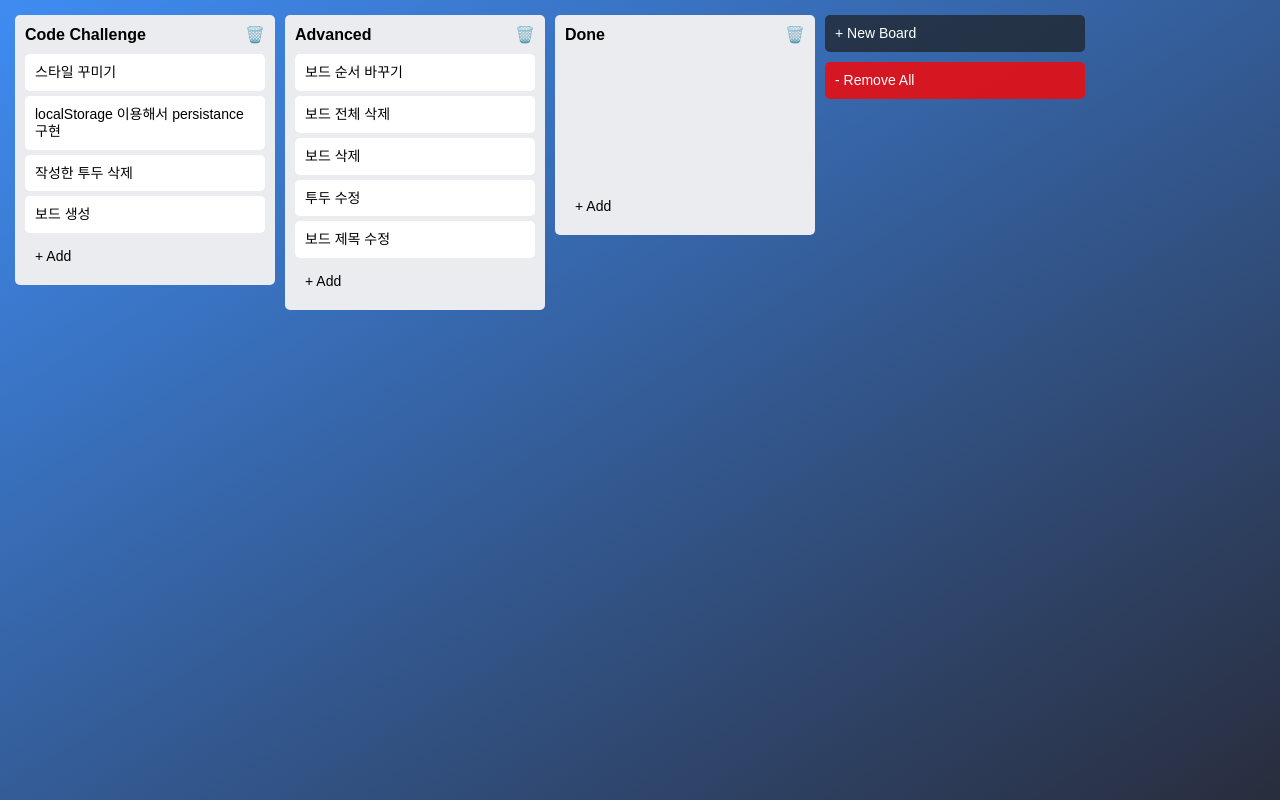
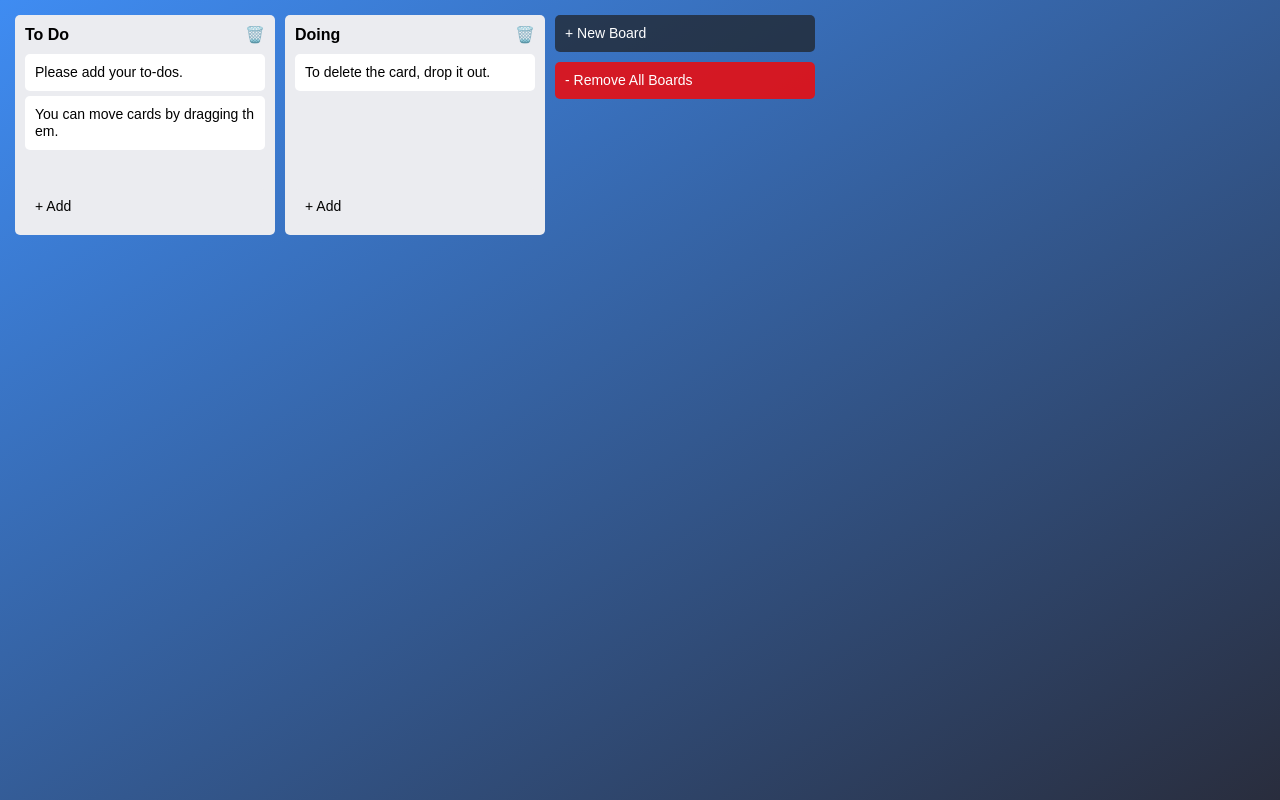
Before and after one commit to develop3357/trello-clone, a React (Create React App) app: page / in a window 1280 px wide. Built offline with nearby package versions, Linux system fonts and the light colour scheme; the HTML template or start-up script is replaced by a standard one.

Commit message:
feat: add an action to delete card by dragging out

```diff
--- a/src/App.tsx
+++ b/src/App.tsx
@@ -1,4 +1,4 @@
-import { DragDropContext, DropResult } from "react-beautiful-dnd";
+import { DragDropContext, Droppable, DropResult } from "react-beautiful-dnd";
 import { useRecoilState } from "recoil";
 import styled from "styled-components";
 import { ToDoManager, toDoState } from "./atoms";
@@ -8,6 +8,7 @@ const Wrapper = styled.div`
   height: 100vh;
   overflow-y: hidden;
   display: flex;
+  flex-direction: column;
   justify-content: flex-start;
   align-items: flex-start;
 `;
@@ -24,6 +25,12 @@ const BoardControl = styled.div`
   display: flex;
   flex-direction: column;
   gap: 10px;
+`;
+
+const CardRemovalArea = styled.div`
+  background-color: transparent;
+  width: 100%;
+  height: 100%;
 `;
 
 const AddNewBoard = styled.div`
@@ -50,6 +57,15 @@ function App() {
   const [toDos, setToDos] = useRecoilState(toDoState);
   const onDragEnd = ({ destination, source }: DropResult) => {
     if (!destination) return;
+    if (destination.droppableId === "background") {
+      setToDos((currentToDos) => {
+        return ToDoManager.init(currentToDos)
+          .removeCard(source.droppableId, source.index)
+          .done();
+      });
+      return;
+    }
+
     setToDos((currentToDos) => {
       return ToDoManager.init(currentToDos)
         .moveCard(
@@ -84,9 +100,19 @@ function App() {
           ))}
           <BoardControl>
             <AddNewBoard onClick={onAddNewBoardClick}>+ New Board</AddNewBoard>
-            <RemoveAll onClick={onRemoveAllClick}>- Remove All</RemoveAll>
+            <RemoveAll onClick={onRemoveAllClick}>
+              - Remove All Boards
+            </RemoveAll>
           </BoardControl>
         </Boards>
+        <Droppable droppableId="background">
+          {(provided) => (
+            <CardRemovalArea
+              ref={provided.innerRef}
+              {...provided.droppableProps}
+            ></CardRemovalArea>
+          )}
+        </Droppable>
       </Wrapper>
     </DragDropContext>
   );
--- a/src/atoms.ts
+++ b/src/atoms.ts
@@ -82,31 +82,11 @@ export class ToDoManager {
 export const toDoState = atom<IToDoState>({
   key: "toDo",
   default: {
-    /* "TO DO": [
-      { id: 1, text: "This cards are set by default." },
-      { id: 2, text: "UberEats Clone" },
+    "To Do": [
+      { id: 1, text: "Please add your to-dos." },
+      { id: 2, text: "You can move cards by dragging them." },
     ],
-    DOING: [
-      { id: 3, text: "React Masterclss" },
-      { id: 4, text: "TypeScript" },
-      { id: 5, text: "CSS Layout Masterclass" },
-    ],
-    DONE: [{ id: 6, text: "Zoom Clone" }], */
-
-    "Code Challenge": [
-      { id: 1, text: "스타일 꾸미기" },
-      { id: 2, text: "localStorage 이용해서 persistance 구현" },
-      { id: 3, text: "작성한 투두 삭제" },
-      { id: 4, text: "보드 생성" },
-    ],
-    Advanced: [
-      { id: 5, text: "보드 순서 바꾸기" },
-      { id: 6, text: "보드 전체 삭제" },
-      { id: 7, text: "보드 삭제" },
-      { id: 8, text: "투두 수정" },
-      { id: 9, text: "보드 제목 수정" },
-    ],
-    Done: [],
+    Doing: [{ id: 3, text: "To delete the card, drop it out." }],
   },
   effects: [localStorageEffect("toDo")],
 });
```
